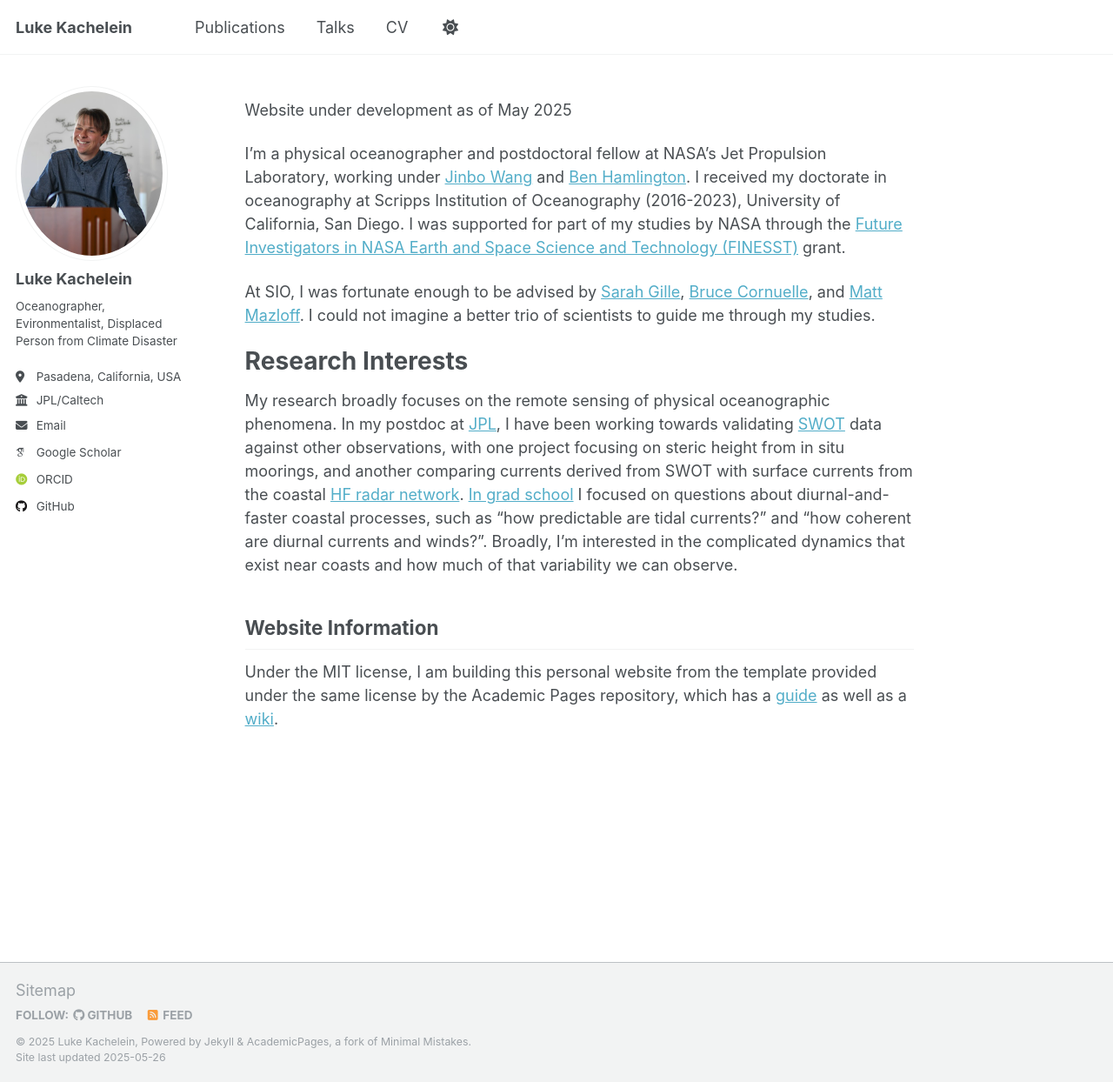
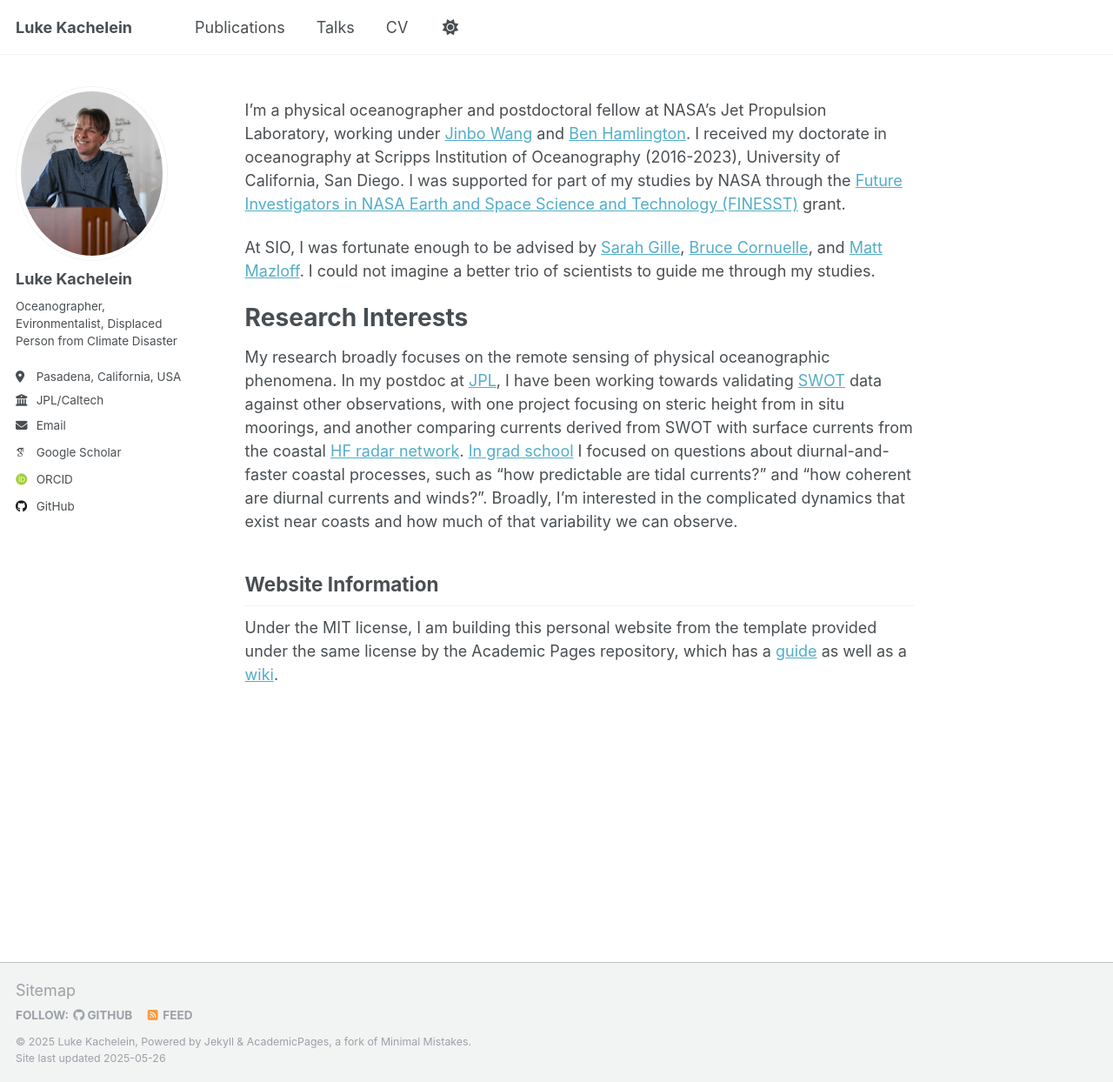
Before and after one commit to lkach/lkach.github.io, a Jekyll site: the page built from _pages/about.md, in a window 1280 px wide and 1244 px high. Shown: the whole window at 87% size. Built offline with Jekyll 4.4.1, drawn with Linux system fonts in a browser that asks for light colours; some web fonts are replaced.

Commit message:
Update about.md

```diff
--- a/_pages/about.md
+++ b/_pages/about.md
@@ -7,7 +7,7 @@ redirect_from:
   - /about.html
 ---
 
-Website under development as of May 2025
+<!-- Website under development as of May 2025 -->
 
 I'm a physical oceanographer and postdoctoral fellow at NASA's Jet Propulsion Laboratory, working under [Jinbo Wang](https://science.jpl.nasa.gov/people/jwang2) and [Ben Hamlington](https://science.jpl.nasa.gov/people/bhamling/). I received my doctorate in oceanography at Scripps Institution of Oceanography (2016-2023),
 University of California, San Diego.
```
